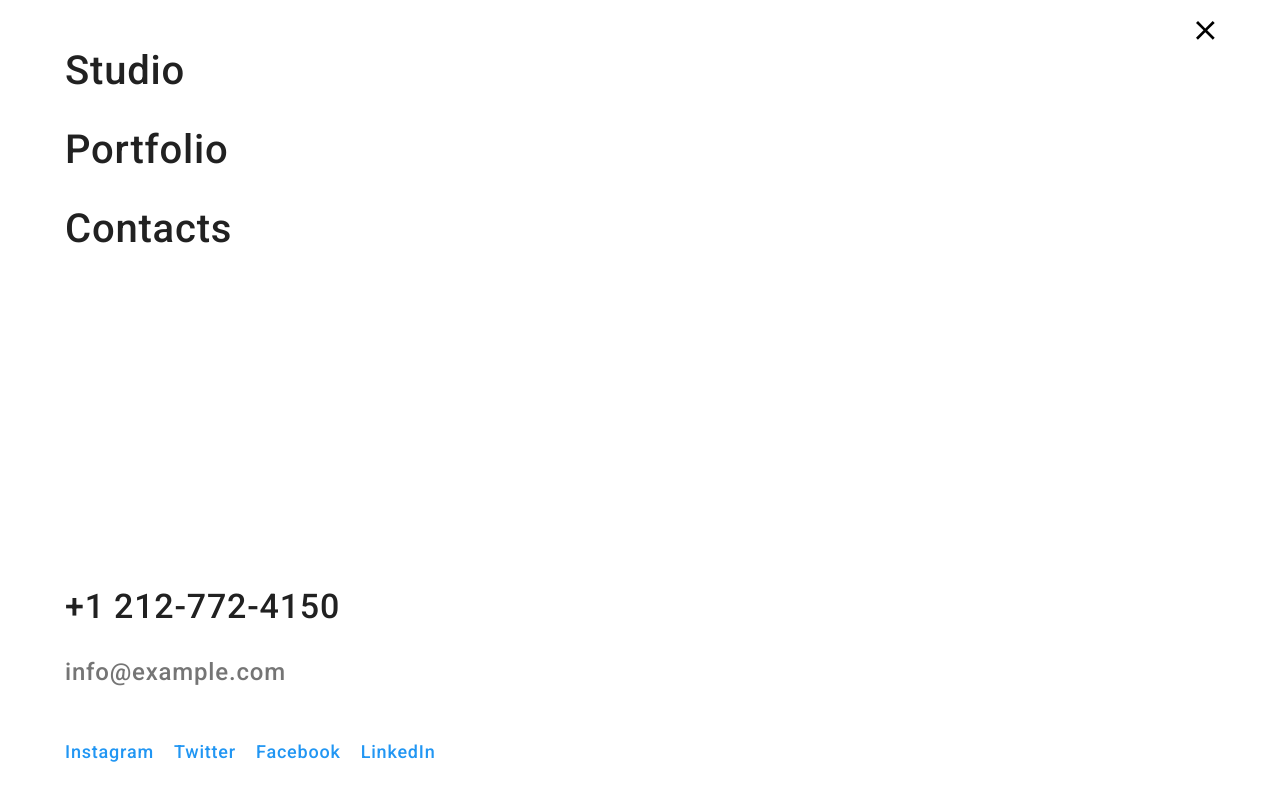
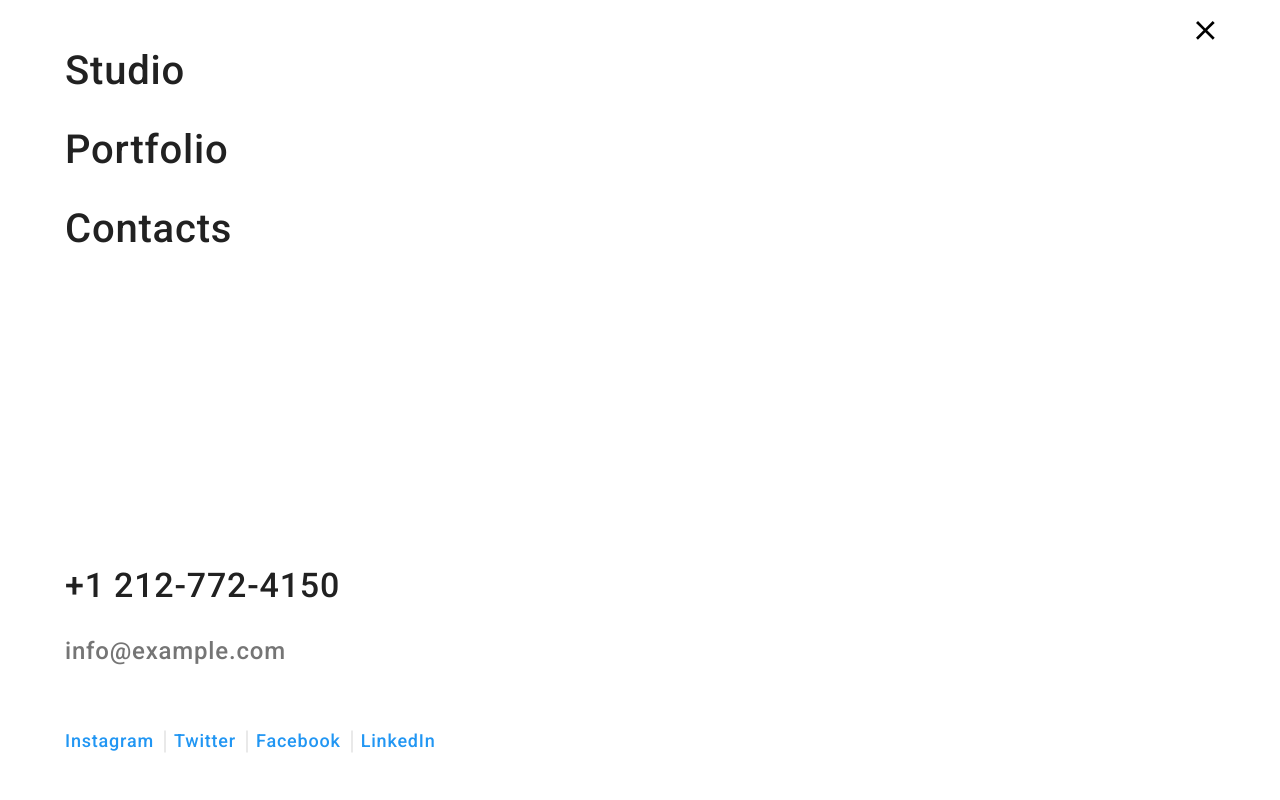
Before and after one commit to Kyrylo-Tatarynov/goit-markup-hw-08, a plain HTML site: page index.html in a window 1280 px wide. Both pictures are taken after a click on the button 1205 px from the left and 30 px from the top of the page. Drawn offline with nearby package versions, Linux system fonts and the light colour scheme.

Commit message:
Додає правки до мобільного вікна

```diff
--- a/index.html
+++ b/index.html
@@ -63,9 +63,9 @@
                         </li>
                     </ul>
                     <ul class="mobile-menu__main-links">
-                        <li class="mobile-menu__point"><a class="mobile-menu__link" href="#">Instagram</a></li>
-                        <li class="mobile-menu__point"><a class="mobile-menu__link" href="#">Twitter</a></li>
-                        <li class="mobile-menu__point"><a class="mobile-menu__link" href="#">Facebook</a></li>
+                        <li class="mobile-menu__point"><a class="mobile-menu__link mobile-menu__link--after" href="#">Instagram</a></li>
+                        <li class="mobile-menu__point"><a class="mobile-menu__link mobile-menu__link--after" href="#">Twitter</a></li>
+                        <li class="mobile-menu__point"><a class="mobile-menu__link mobile-menu__link--after" href="#">Facebook</a></li>
                         <li class="mobile-menu__point"><a class="mobile-menu__link" href="#">LinkedIn</a></li>
                     </ul>
                 </div>
--- a/sass/layout/_header.scss
+++ b/sass/layout/_header.scss
@@ -103,9 +103,6 @@
     display: flex;
     justify-content: left;
     gap: 20px;
-
-    font-size: 18px;
-    line-height: 1.22px;
 }
 
 .mobile-menu__point {
@@ -113,21 +110,24 @@
 }
 
 .mobile-menu__link {
+    display: block;
+    font-size: 18px;
+    line-height: 1.22;
     color: var(--accent-text-color)
+
 }
 
-// .mobile-menu__link::after {
-//     content: '';
-//     position: absolute;
-//     top: 50%;
-//     right: 0;
-//     width: 22px;
-//     height: 1px;
+.mobile-menu__link--after::after {
+    content: '';
+    position: absolute;
+    top: 50%;
+    width: 22px;
+    height: 1px;
 
-//     transform: rotate(90deg);
+    transform: rotate(90deg);
 
-//     background-color: black;
-// }
+    background-color: rgba(33, 33, 33, 0.2);
+}
 
 .mobile-button {
     position: absolute;
@@ -138,12 +138,6 @@
     padding: 0;
     line-height: 0;
 }
-// .page-header {
-//     border-bottom: 1px solid #ECECEC;
-// }
-
-
-
 
 // .navigation {
 //     display: flex;
```
Also changed, not shown: css/main.css, css/main.min.css, 2 other files.
